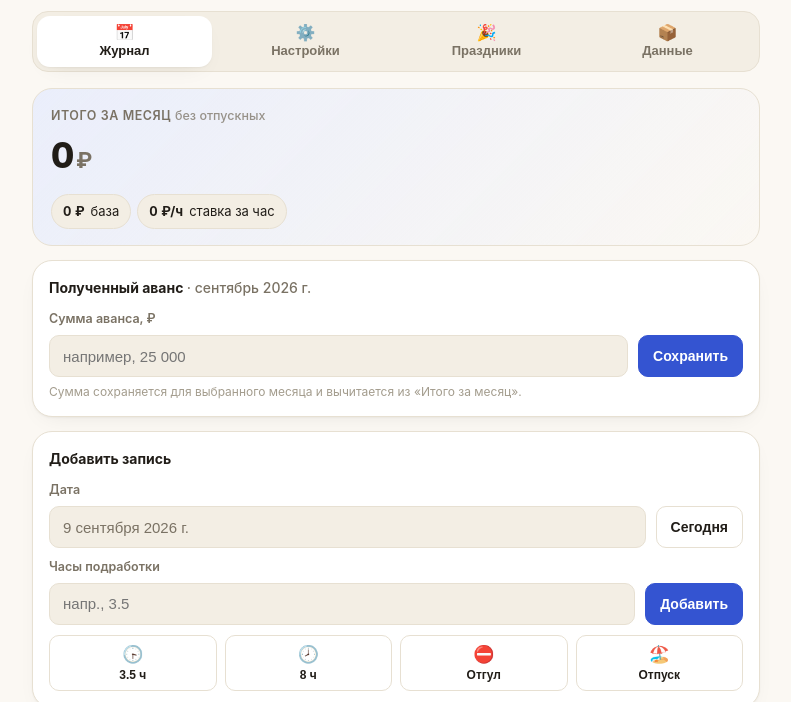
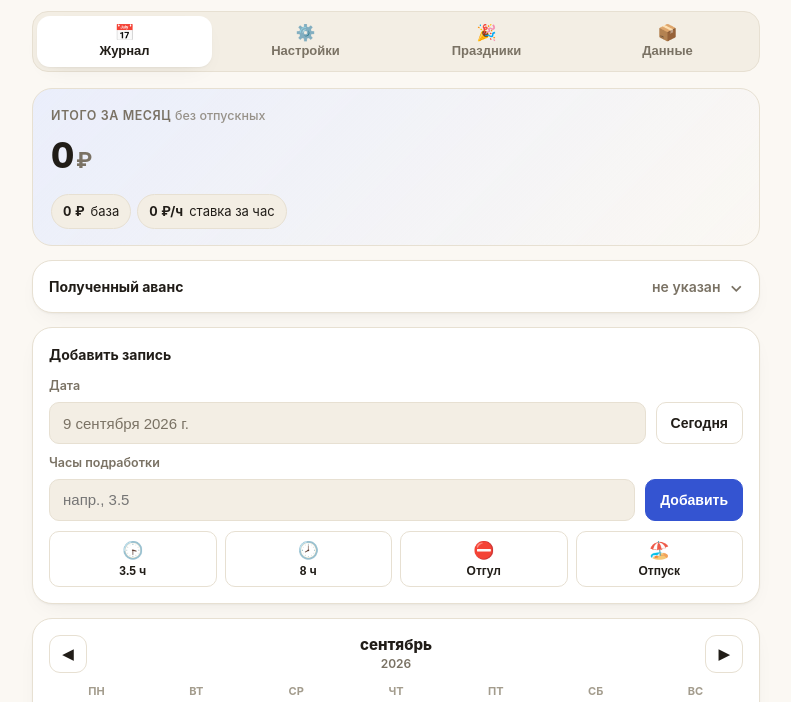
Before and after one commit to licspit/Podrabotki-Test, a plain HTML site: page index.html in a window 1280 px wide. Shown: the part 72-774 px from the top of the page, without its empty margins (244-1035 px from the left). Drawn offline with Linux system fonts and the light colour scheme.

Commit message:
Свернуть форму аванса под спойлер

```diff
--- a/index.html
+++ b/index.html
@@ -126,6 +126,22 @@ body{
 .card h2{font-size:14px;font-weight:700;margin:0 0 12px;color:var(--ink)}
 .card h2 .mut{color:var(--ink-mut);font-weight:500}
 
+/* ---------- Сворачиваемый блок аванса ---------- */
+.advance-details{padding:0;overflow:hidden}
+.advance-details summary{
+  list-style:none;cursor:pointer;padding:15px 16px;display:flex;align-items:center;
+  justify-content:space-between;gap:12px;font-size:14px;font-weight:700;color:var(--ink);
+  user-select:none;
+}
+.advance-details summary::-webkit-details-marker{display:none}
+.advance-summary{display:flex;align-items:center;gap:9px;color:var(--ink-mut);font-weight:600}
+.advance-summary-value{font-variant-numeric:tabular-nums}
+.advance-chevron{display:inline-block;font-size:17px;line-height:1;transition:transform .2s ease}
+.advance-details[open] .advance-chevron{transform:rotate(180deg)}
+.advance-body{padding:0 16px 16px;border-top:1px solid var(--line)}
+.advance-period{margin:11px 0 9px}
+.advance-details[open] summary{background:var(--bg-soft)}
+
 .row{display:flex;gap:10px;align-items:center}
 .row.wrap{flex-wrap:wrap}
 .grow{flex:1;min-width:0}
@@ -335,8 +351,16 @@ body.no-scroll{overflow:hidden;height:100vh}
       <div class="hero-vacation" id="heroVacation" style="display:none"></div>
     </div>
 
-    <div class="card">
-      <h2>Полученный аванс <span class="mut" id="advanceMonthLabel"></span></h2>
+    <details class="card advance-details" id="advanceDetails">
+      <summary>
+        <span>Полученный аванс</span>
+        <span class="advance-summary">
+          <span class="advance-summary-value" id="advanceSummary">не указан</span>
+          <span class="advance-chevron" aria-hidden="true">⌄</span>
+        </span>
+      </summary>
+      <div class="advance-body">
+        <div class="hint advance-period">Месяц: <span id="advanceMonthLabel"></span></div>
         <div class="field-row">
           <label class="field">
             <span class="lbl">Сумма аванса, ₽</span>
@@ -344,8 +368,9 @@ body.no-scroll{overflow:hidden;height:100vh}
           </label>
           <button class="btn primary" id="saveAdvance">Сохранить</button>
         </div>
-      <div class="hint">Сумма сохраняется для выбранного месяца и вычитается из «Итого за месяц».</div>
-    </div>
+        <div class="hint">Сумма вычитается из «Итого за месяц». Чтобы удалить аванс, очистите поле и сохраните.</div>
+      </div>
+    </details>
 
     <div class="card">
       <h2>Добавить запись</h2>
@@ -1167,7 +1192,9 @@ function renderHero(){
 
   const monthLabel = new Date(state.year,state.month,1)
     .toLocaleDateString('ru-RU',{month:'long',year:'numeric'});
-  document.getElementById('advanceMonthLabel').textContent = `· ${monthLabel}`;
+  document.getElementById('advanceMonthLabel').textContent = monthLabel;
+  document.getElementById('advanceSummary').textContent =
+    t.advance > 0 ? `${fmtMoney(t.advance)} ₽` : 'не указан';
   const advanceInput = document.getElementById('advanceAmount');
   if(document.activeElement !== advanceInput){
     advanceInput.value = t.advance > 0 ? String(t.advance) : '';
@@ -1194,6 +1221,7 @@ document.getElementById('saveAdvance').onclick = () => {
   }
   saveAdvanceForMonth(state.year,state.month,value);
   renderHero();
+  document.getElementById('advanceDetails').open = false;
   toast(value > 0 ? 'Аванс сохранён' : 'Аванс удалён');
 };
 
```
Lines whose indentation alone changed are shown as unchanged.
